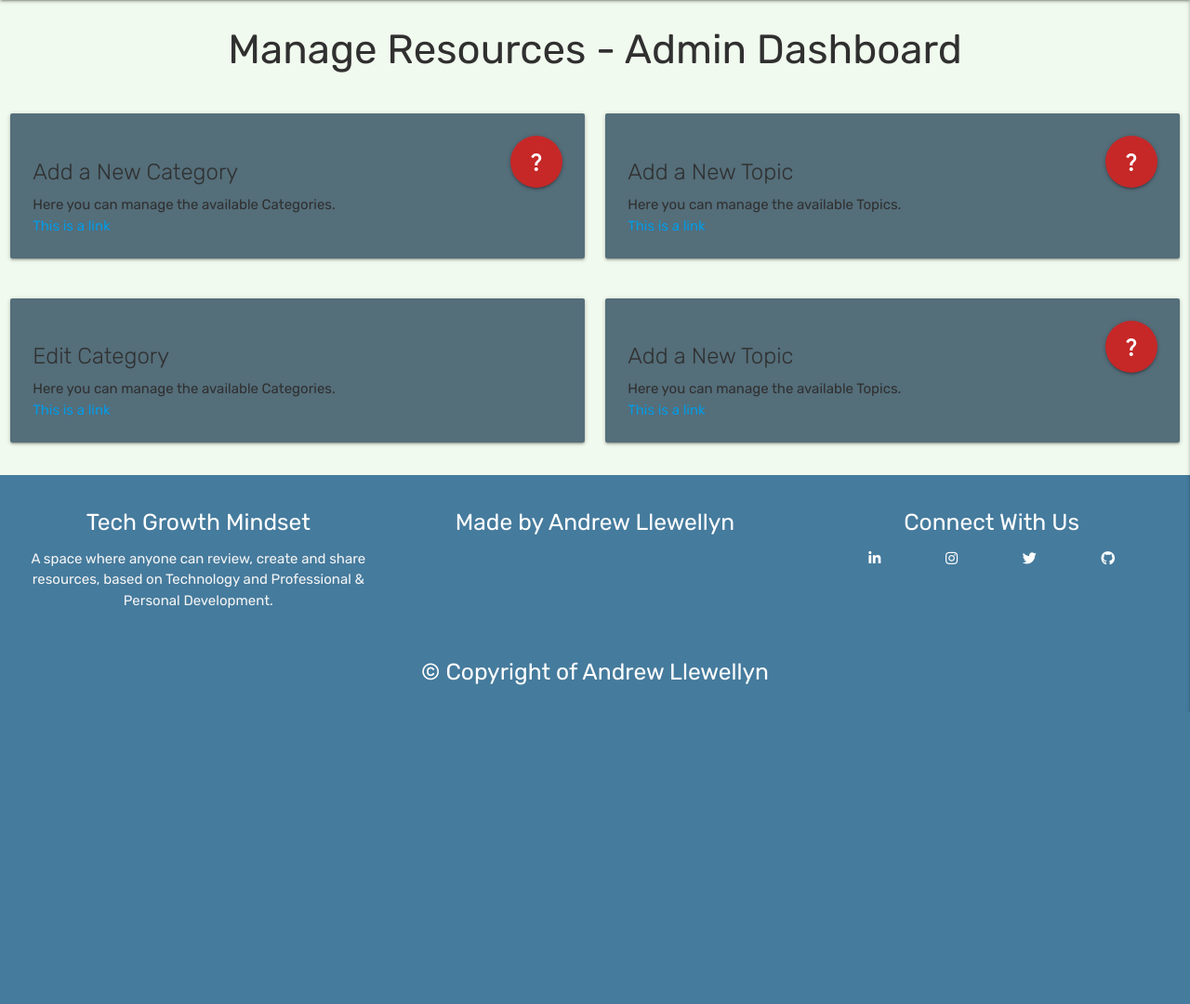
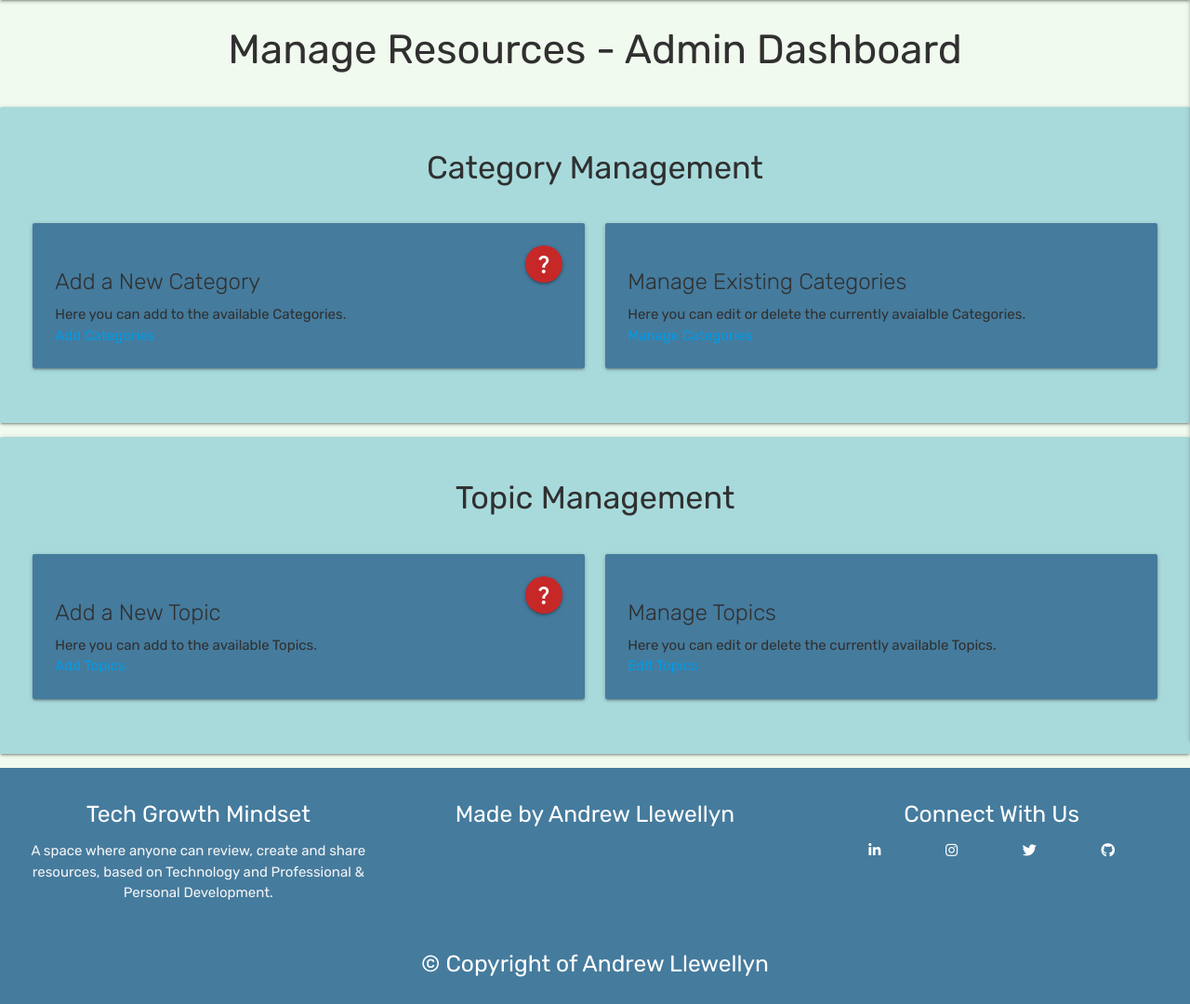
Before and after one commit to andywales83/tech_growth_mindset, a Flask app: page /admin_dashboard in a window 1280 px wide. Shown: the part 64-1144 px from the top of the page at 93% size. Before the commit the page ends 830 px from the top, so only its background shows below. Run offline with Flask 2, Linux system fonts and the light colour scheme; some libraries are stand-ins or nearby versions.

Commit message:
Add management functionaltiy for Categories and Topics

```diff
--- a/app.py
+++ b/app.py
@@ -198,6 +198,13 @@
     return render_template("add_category.html")
 
 
+# ---------- Get Categories From DB ---------- #
+@app.route("/get_categories")
+def get_categories():
+    categories = list(mongo.db.categories.find().sort("category_name", 1))
+    return render_template("categories.html", categories=categories)
+
+
 # ---------- Edit Category ---------- #
 @app.route("/edit_category/<category_id>", methods=["POST", "GET"])
 def edit_category(category_id):
@@ -219,8 +226,10 @@
     return render_template("add_topic.html")
 
 
-# ---------- Edit Topic ---------- #
-
+@app.route("/get_topics")
+def get_topics():
+    topics = list(mongo.db.topics.find().sort("topic_name", 1))
+    return render_template("topics.html", topics=topics)
 
 
 # ---------- Profile Functionality ---------- #
--- a/static/css/style.css
+++ b/static/css/style.css
@@ -26,6 +26,10 @@
 
 main {
     flex: 1 0 auto;
+}
+
+.card-panel {
+    background-color: var(--light-blue);
 }
 
 /* ---------- Navbar Styling ----------  */
@@ -182,10 +186,15 @@
 }
 
 /* ----------- Resource Card Styling ---------- */
-.card {
+.card, .card-panel {
     background-color: var(--light-blue);
 }
 
 .card label {
     color: var(--main-text);
 }
+
+/* ---------- Admin Page Styling ---------- */
+.category-card, .topic-card {
+    background-color: var(--mid-blue);
+}
--- a/templates/admin_dashboard.html
+++ b/templates/admin_dashboard.html
@@ -11,96 +11,92 @@
 
     <!-- Add Category and Topic Cards -->
     <div class="container">
+        <div class="card-panel">
+            <div class="row page-header-row">
+                <div class="col s12 m12 l12 ">
+                    <h4 class=" page-h center-align">Category Management</h4>
+                </div>
+            </div>
+
             <div class="row">
-            <div class="col s12 m6 l6 xl6">
+                <div class="col s12 m12 l6 xl6">
 
                     <!-- Add a Category Function -->
-                <div class="card blue-grey darken-1">
+                    <div class="card category-card">
                         <div class="card-content">
                             <!-- Modal Trigger -->
-                        <a class="btn-floating btn-large waves-effect waves-light modal-trigger right"
+                            <a class="btn-floating btn waves-effect waves-light modal-trigger right"
                             href="#category-modal"><i class="material-icons">question_mark</i></a>
 
                             <!-- Modal Structure -->
                             <div id="category-modal" class="modal">
                                 <div class="modal-content">
                                     <h4>Choosing a Category</h4>
-                                <p>A "Category" can be anything from an Event, an Application or a piece of Software, that the user has choosen to link to!</p>
+                                    <p>A "Category" can be anything from an Event, an Application or a piece of Software, that the user can link to!</p>
                                 </div>
                                 <div class="modal-footer">
                                     <a href="#!" class="modal-close waves-effect waves-green btn-flat">Close</a>
                                 </div>
                             </div>
                             <h4 class="card-title">Add a New Category</h4>
-                        <p>Here you can manage the available Categories.</p>
-                        <a href="{{ url_for('add_category') }}">This is a link</a>
+                            <p>Here you can add to the available Categories.</p>
+                            <a href="{{ url_for('add_category') }}">Add Categories</a>
+                        </div>
+                    </div>
+                </div>
+                <div class="col s12 m12 l6 xl6">
+                    <div class="card category-card">
+                        <div class="card-content">
+                            <h4 class="card-title">Manage Existing Categories</h4>
+                            <p>Here you can edit or delete the currently avaialble Categories.</p>
+                            <a href="{{ url_for('get_categories') }}">Manage Categories</a>
+                        </div>
+                    </div>
+                </div>
             </div>
         </div>
     </div>
 
-            <div class="col s12 m6 l6 xl6">
+    <div class="container">
+        <div class="card-panel">
+            <div class="row page-header-row">
+                <div class="col s12 m12 l12 ">
+                    <h4 class=" page-h center-align">Topic Management</h4>
+                </div>
+            </div>
+
+            <div class="row">
+                <div class="col s12 m12 l6 xl6">
                     <!-- Add a Topic Function -->
-                <div class="card blue-grey darken-1">
+                    <div class="card topic-card">
                         <div class="card-content">
                             <!-- Modal Trigger -->
-                        <a class="btn-floating btn-large waves-effect waves-light modal-trigger right"
-                        href="#category-modal"><i class="material-icons">question_mark</i></a>
+                            <a class="btn-floating btn waves-effect waves-light modal-trigger right"
+                            href="#topic-modal"><i class="material-icons">question_mark</i></a>
 
                             <!-- Modal Structure -->
                             <div id="topic-modal" class="modal">
                                 <div class="modal-content">
                                     <h4>Choosing a Topic</h4>
-                                <p>A "Category" can be anything from an Event, an Application or a piece of Software, that the user has choosen to link to!</p>
+                                    <p>A "Topic" can be anything from Development, UI, UX or Design!</p>
                                 </div>
                                 <div class="modal-footer">
                                     <a href="#!" class="modal-close waves-effect waves-green btn-flat">Close</a>
                                 </div>
                             </div>
                             <h4 class="card-title">Add a New Topic</h4>
-                        <p>Here you can manage the available Topics.</p>
-                        <a href="{{ url_for('add_topic') }}">This is a link</a>
+                            <p>Here you can add to the available Topics.</p>
+                            <a href="{{ url_for('add_topic') }}">Add Topics</a>
                         </div>
                     </div>
                 </div>
+                <div class="col s12 m12 l6 xl6">
+                    <div class="card topic-card">
+                        <div class="card-content">
+                            <h4 class="card-title">Manage Topics</h4>
+                            <p>Here you can edit or delete the currently available Topics.</p>
+                            <a href="{{ url_for('get_topics') }}">Edit Topics</a>
                         </div>
-    </div>
-
-    <!-- Edit Category and Topic Cards -->
-    <div class="container">
-        <div class="row">
-            <div class="col s12 m6 l6 xl6">
-
-                <!-- Add a Category Function -->
-                <div class="card blue-grey darken-1">
-                    <div class="card-content">
-                        <h4 class="card-title">Edit Category</h4>
-                        <p>Here you can manage the available Categories.</p>
-                        <a href="">This is a link</a>
-                    </div>
-                </div>
-            </div>
-
-            <div class="col s12 m6 l6 xl6">
-                <!-- Add a Topic Function -->
-                <div class="card blue-grey darken-1">
-                    <div class="card-content">
-                        <!-- Modal Trigger -->
-                        <a class="btn-floating btn-large waves-effect waves-light modal-trigger right"
-                        href="#category-modal"><i class="material-icons">question_mark</i></a>
-
-                        <!-- Modal Structure -->
-                        <div id="topic-modal" class="modal">
-                            <div class="modal-content">
-                                <h4>Choosing a Topic</h4>
-                                <p>A "Category" can be anything from an Event, an Application or a piece of Software, that the user has choosen to link to!</p>
-                            </div>
-                            <div class="modal-footer">
-                                <a href="#!" class="modal-close waves-effect waves-green btn-flat">Close</a>
-                            </div>
-                        </div>
-                        <h4 class="card-title">Add a New Topic</h4>
-                        <p>Here you can manage the available Topics.</p>
-                        <a href="">This is a link</a>
                     </div>
                 </div>
             </div>
```
Also changed, not shown: templates/categories.html (added, +26 -0 lines), templates/topics.html (added, +26 -0 lines). Lines whose indentation alone changed are shown as unchanged.
